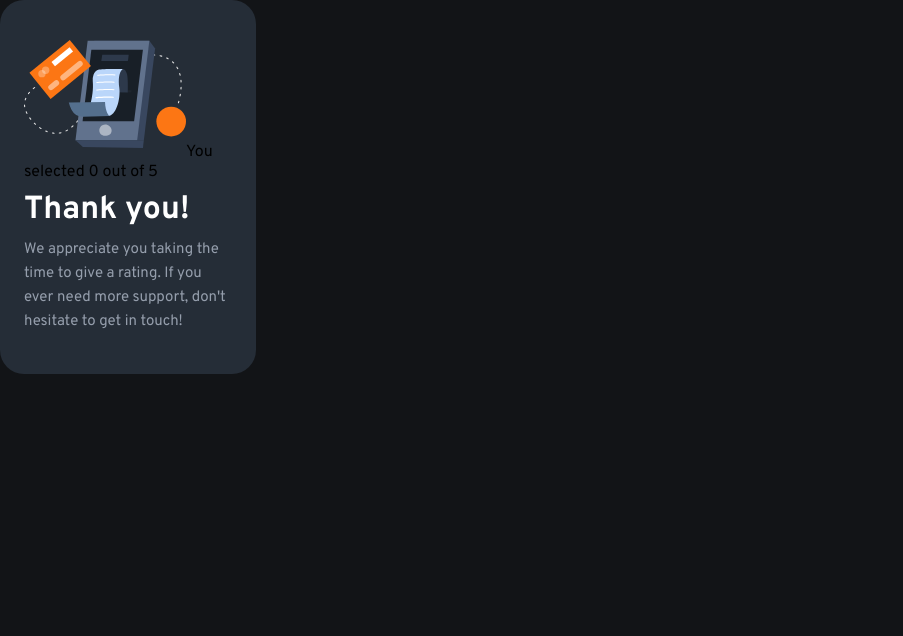
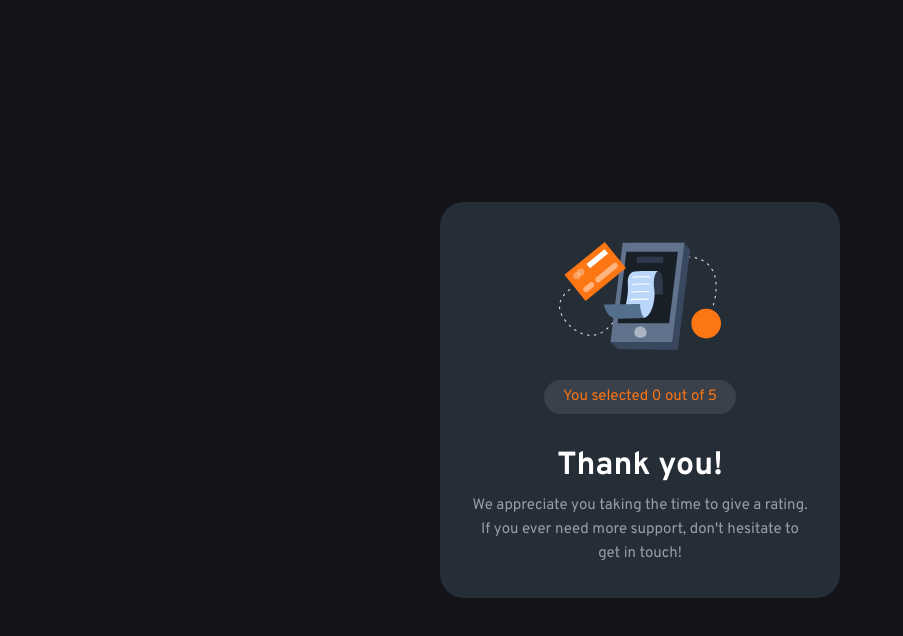
Before and after one commit to stephen-kern/FEM-Rating, a React (Create React App) app: page / in a window 1280 px wide. Both pictures are taken after a click on the button "SUBMIT". Shown: the top 636 px of the page, without its empty margins (0-903 px from the left). Built offline with nearby package versions, Linux system fonts and the light colour scheme.

Commit message:
styling. committing to save.

```diff
--- a/src/components/Feedback/index.js
+++ b/src/components/Feedback/index.js
@@ -3,11 +3,11 @@ import Phone from '../../images/illustration-thank-you.svg'
 
 const Feedback = ({ selectedRating }) => {
     return (
-        <div>
-            <img alt='Phone illustration' src={Phone}/>
-            <span>You selected {selectedRating} out of 5</span>
+        <div className='feedback-container'>
+            <img className='feedback-svg' alt='Phone illustration' src={Phone}/>
+            <p className='user-feedback'>You selected {selectedRating} out of 5</p>
             <h1>Thank you!</h1>
-            <p>We appreciate you taking the time to give a rating. If you ever need more support, don't hesitate to get in touch!</p>
+            <p className='feedback-message'>We appreciate you taking the time to give a rating. If you ever need more support, don't hesitate to get in touch!</p>
         </div>
      );
 }
--- a/src/index.css
+++ b/src/index.css
@@ -16,34 +16,28 @@
   --darkdarkblue:hsl(216, 12%, 8%);
 }
 
+html{
+  min-height: 100vh;
+}
+
 body {
+  min-height: 100vh;
   font-family: 'Overpass', sans-serif;
   -webkit-font-smoothing: antialiased;
   -moz-osx-font-smoothing: grayscale;
   background-color: var(--darkdarkblue);
+  display: flex;
+  justify-content: center;
+  align-items: center;
 }
 
-.app {
+.App {
   display: flex;
-  min-height: 100%;
+  align-items: center;
+  justify-content: center;
 }
 
-/* Rating Component Styles  */
-
-.rating-container{
-  display: flex;
-  flex-direction: column;
-  justify-content: center;
-  align-content: center;
-  padding: 1.5rem;
-  background-color: var(--darkblue);
-  width: 20vw;
-  border-radius: 1.5rem;
-}
-
-.rating-container * {
-  margin: 0.5rem 0;
-}
+/* utility styles */
 
 h1 {
   color: var(--white);
@@ -53,6 +47,23 @@ p{
   font-size: 15px;
   color: var(--lightgray);
   line-height: 1.5rem;
+}
+
+
+/* Rating Component Styles  */
+
+.rating-container{
+  display: flex;
+  flex-direction: column;
+  justify-content: center;
+  padding: 1.5rem;
+  background-color: var(--darkblue);
+  width: 25rem;
+  border-radius: 1.5rem;
+}
+
+.rating-container * {
+  margin: 0.5rem 0;
 }
 
 .star-icon{
@@ -103,3 +114,22 @@ p{
  background-color: var(--mediumgray);
  color: var(--white);
 }
+
+/* Feedback styles */
+
+.feedback-container{
+  text-align: center;
+}
+
+.user-feedback{
+  background-color: var(--bgblue);
+  padding: 0.3rem;
+  border-radius: 1.5rem;
+  margin: 1rem 5rem 2rem;
+  color: var(--primary);
+}
+
+.feedback-message{
+  width: 97%;
+  margin: 0 auto;
+}
```
